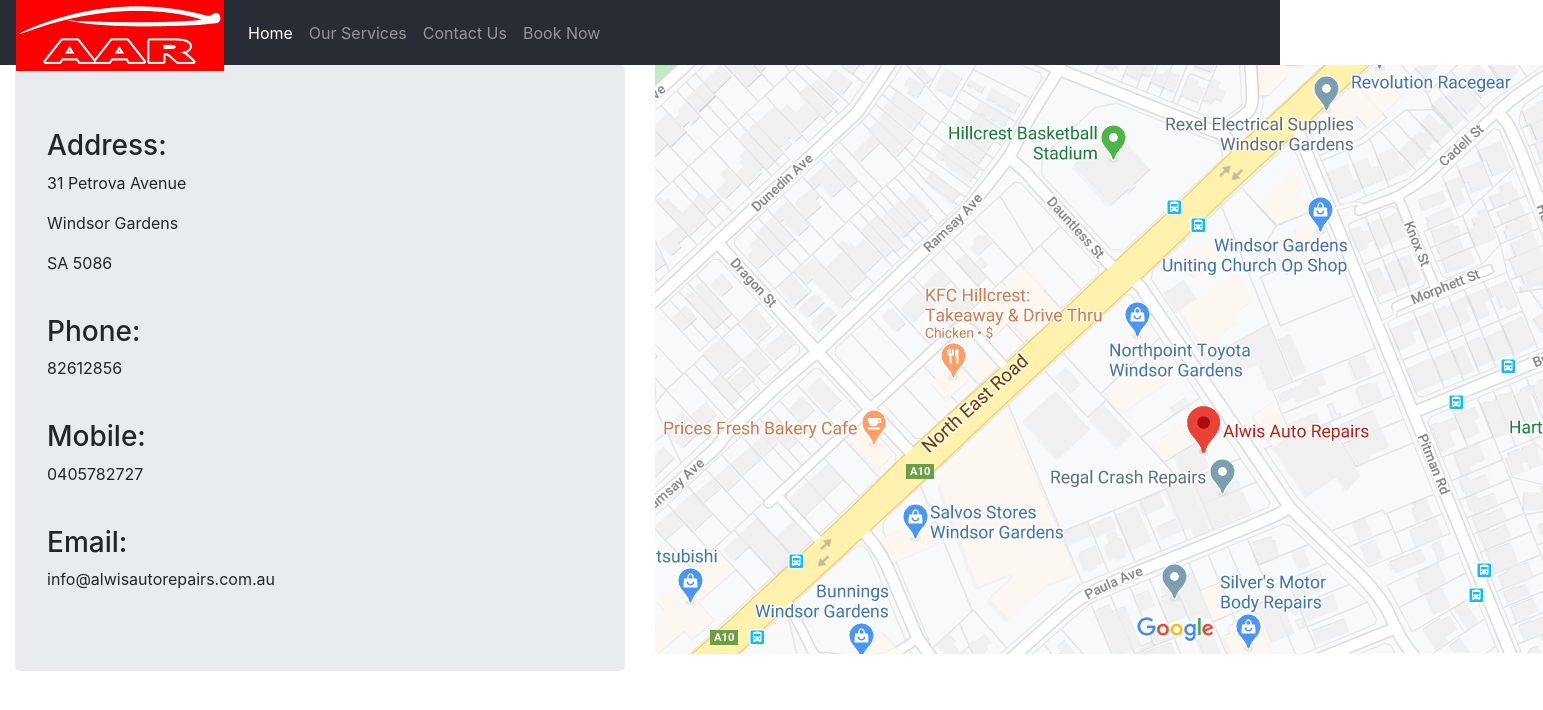
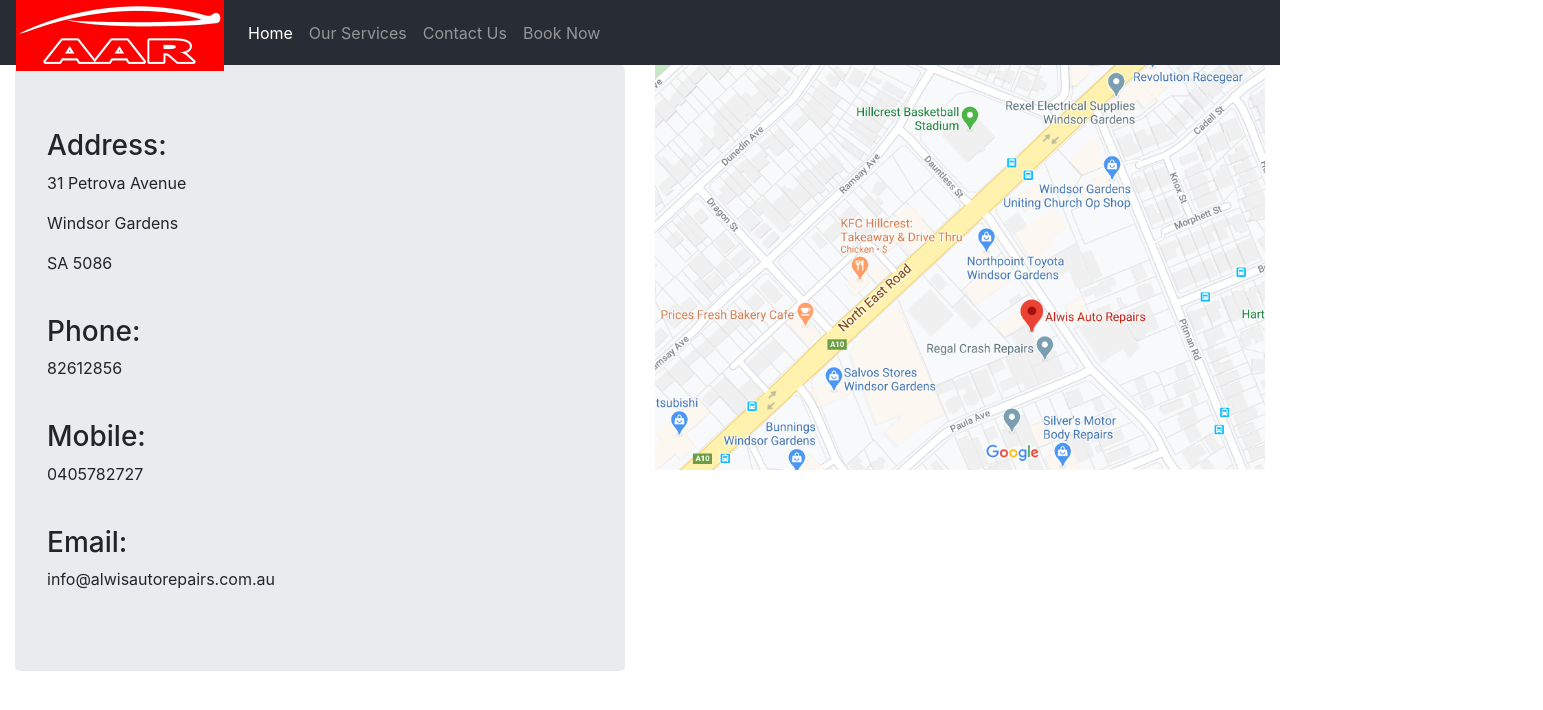
Before and after one commit to amindri/auto-website, a React (Create React App) app: page /contactus in a window 1280 px wide. Shown: the top 710 px of the page, 1543 px wide, since content can reach past the window. Built offline with nearby package versions, Linux system fonts and the light colour scheme.

Commit message:
adding a new image class

```diff
--- a/src/components/ContactUs/ContactUs.js
+++ b/src/components/ContactUs/ContactUs.js
@@ -32,7 +32,7 @@
                     </div>
                 </div>
                 <div className="col-6">
-                    <img src={map} className="map" alt="location"/>
+                    <img src={map} className="map img-fluid" alt="location"/>
                 </div>
             </div>
         </div>
```
